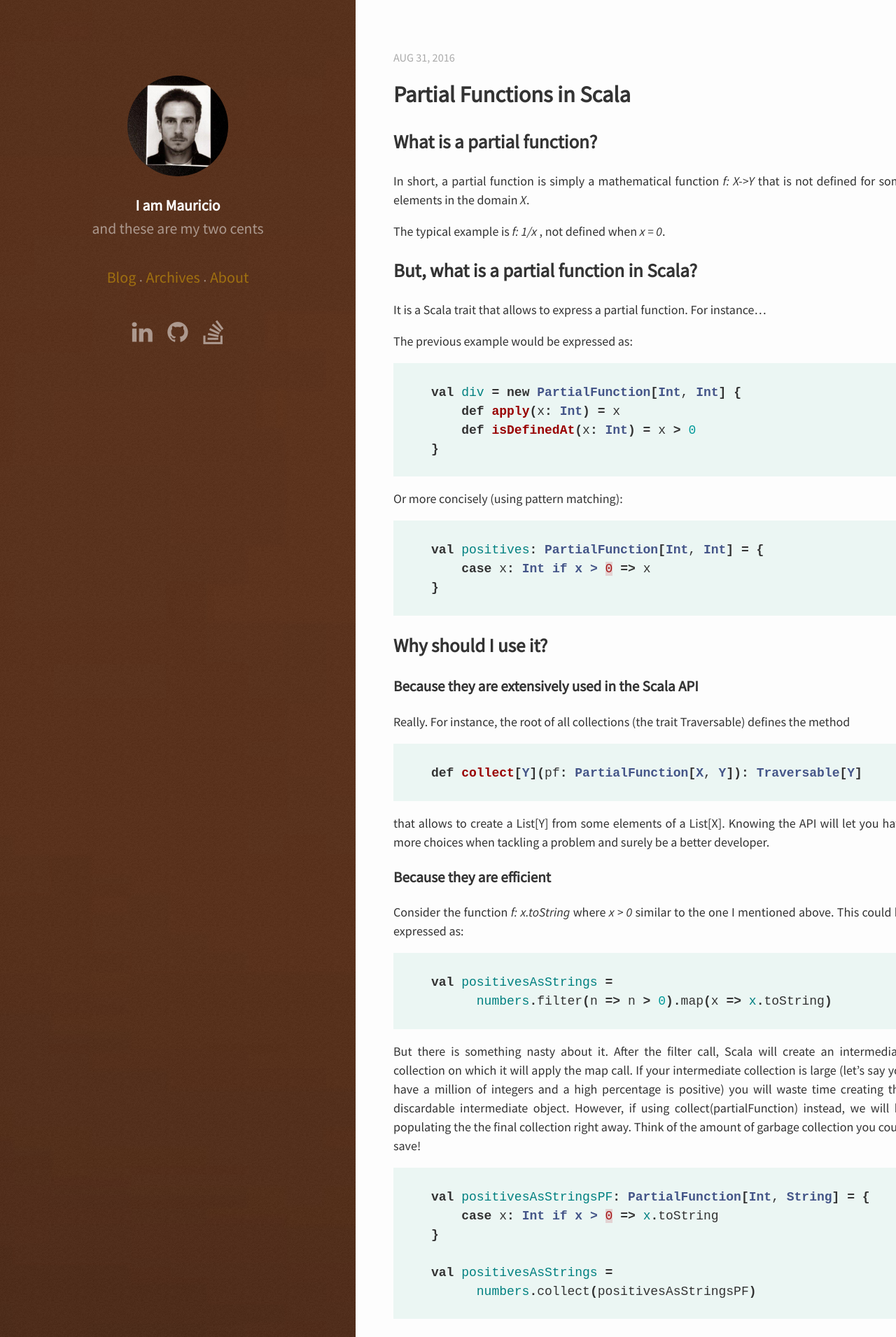
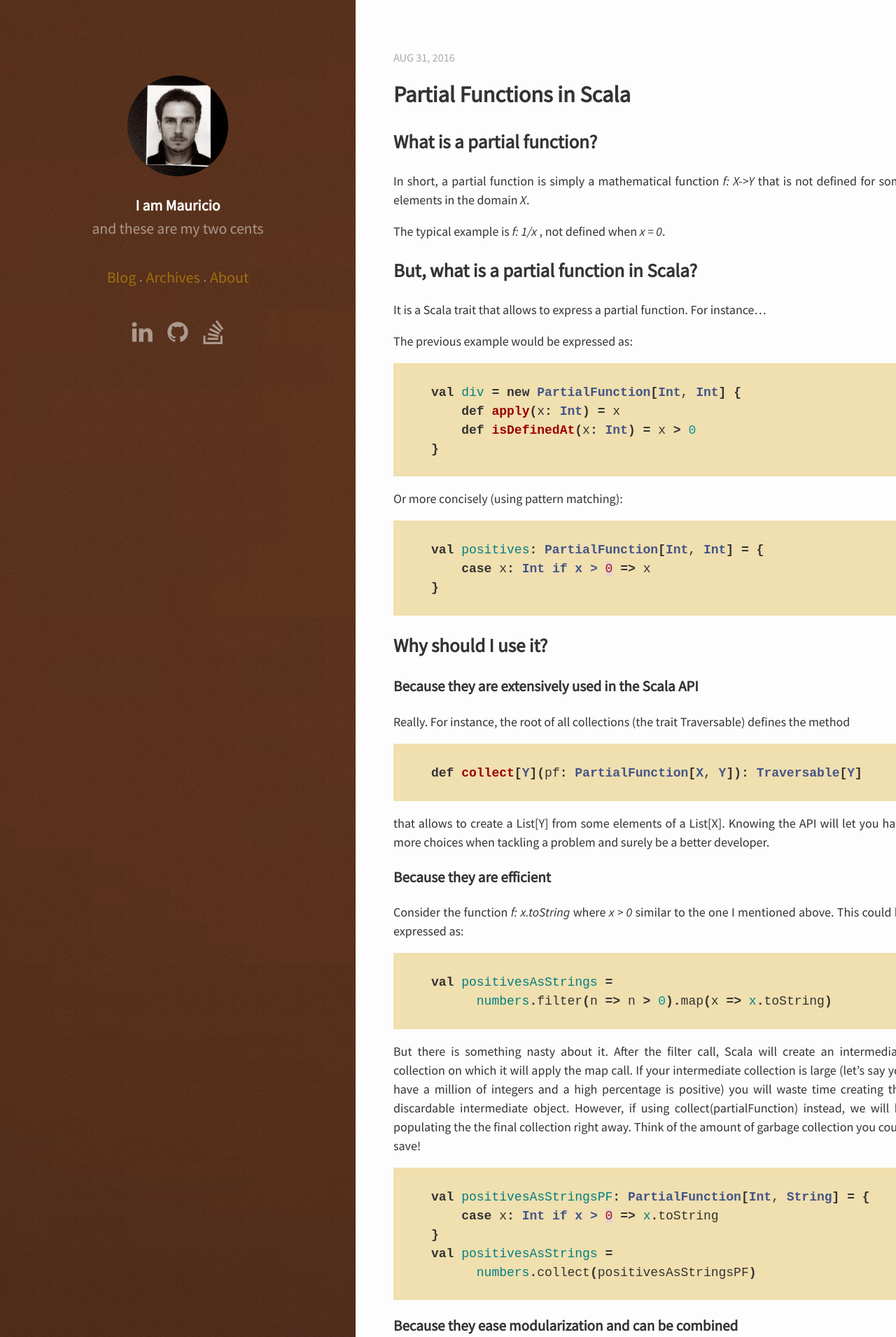
Before and after one commit to mauriciojost/mauriciojost.github.io, a Jekyll site: the page built from _posts/2016-09-01-partial-functions-in-scala.markdown, in a window 1280 px wide. Shown: the top 1911 px of the page at 70% size. Built offline with Jekyll 4.4.1, drawn with Linux system fonts in a browser that asks for light colours; nearby versions of some CDN libraries; Markdown is read by kramdown in place of the engine named in the settings; comment, search, counter and statistics services are not loaded.

Commit message:
Update cobeblock background color

````diff
--- a/_posts/2016-09-01-partial-functions-in-scala.markdown
+++ b/_posts/2016-09-01-partial-functions-in-scala.markdown
@@ -67,7 +67,6 @@ However, if using collect(partialFunction) instead, we will be populating the th
 val positivesAsStringsPF: PartialFunction[Int, String] = {
     case x: Int if x > 0 => x.toString
 }
-
 val positivesAsStrings =
       numbers.collect(positivesAsStringsPF)
 ```
@@ -79,7 +78,7 @@ When using pattern matching we use blocks like this one:
 ```scala
 val result: String = parameter match {
     case Some(p) => asString(p)
-    case None => “default”
+    case None => "default"
 }
 ```
 
--- a/_sass/_syntax-highlighting.scss
+++ b/_sass/_syntax-highlighting.scss
@@ -2,7 +2,7 @@
  * Syntax highlighting styles
  */
 .highlight {
-    background: #ebf6f3;
+    background: #f0dfaf;
     padding: 0.3em 1.5em;
     margin-bottom: $spacing-unit / 2;
 
````
